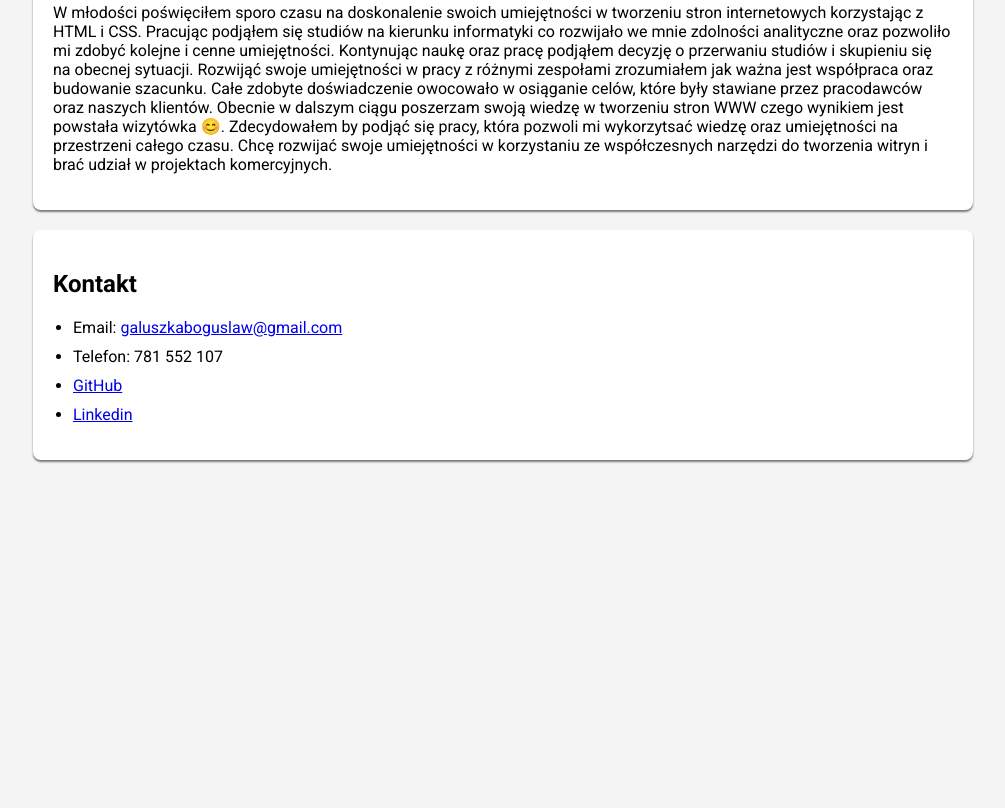
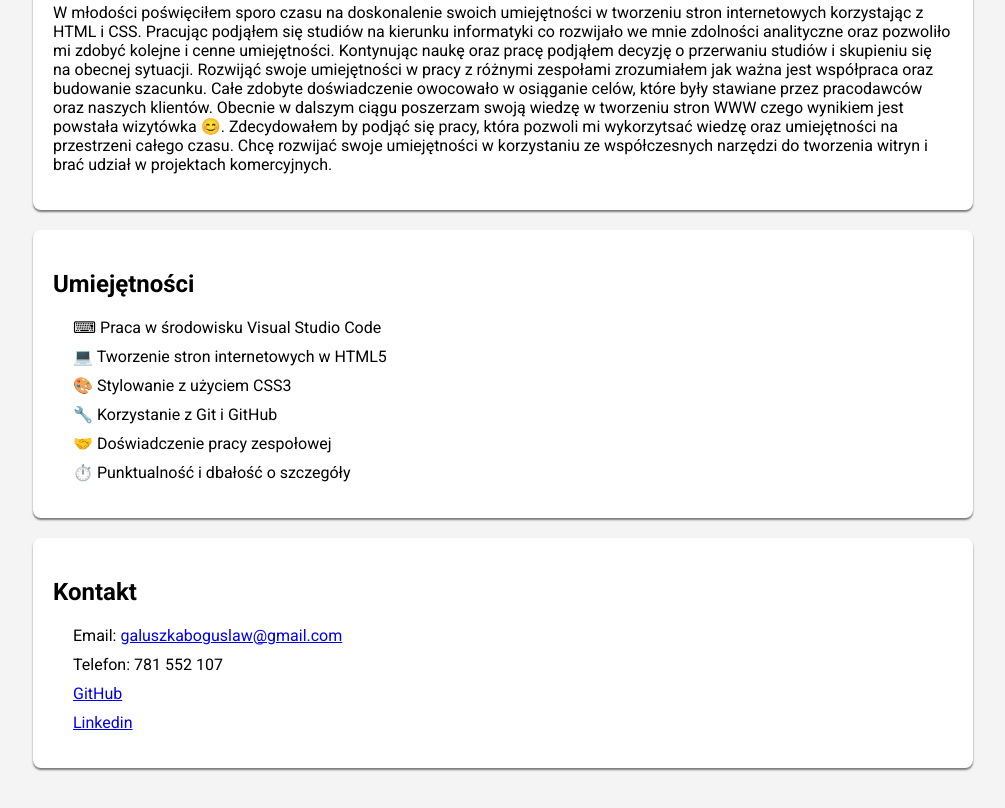
Before and after one commit to galusznikov/boguslawgaluszka, a plain HTML site: page index.html in a window 1280 px wide. Shown: the part 529-1337 px from the top of the page, without its empty margins (137-1142 px from the left). Before the commit the page ends 1029 px from the top, so only its background shows below. Drawn offline with Linux system fonts and the light colour scheme.

Commit message:
Kilka zmian w tym dodanie sekcji Umiejętności

```diff
--- a/index.html
+++ b/index.html
@@ -43,6 +43,18 @@
   </section>
 
   <section>
+    <h2>Umiejętności</h2>
+    <ul>
+      <li>⌨ Praca w środowisku Visual Studio Code</li>
+      <li>💻 Tworzenie stron internetowych w HTML5</li>
+      <li>🎨 Stylowanie z użyciem CSS3</li>
+      <li>🔧 Korzystanie z Git i GitHub</li>
+      <li>🤝 Doświadczenie pracy zespołowej</li>
+      <li>⏱️ Punktualność i dbałość o szczegóły</li>
+    </ul>
+  </section>
+
+  <section>
     <h2>Kontakt</h2>
     <ul>
       <li>Email: <a href="mailto:galuszkaboguslaw@gmail.com" target="_blank">galuszkaboguslaw@gmail.com</a></li>
--- a/style.css
+++ b/style.css
@@ -25,7 +25,7 @@ body {
   }
 
   ul {
-    list-style-type: disc; /* Użyj kropek */
+    list-style-type: none; /* Użyj kropek */
     padding-left: 20px; /* Odstęp od lewej strony */
   }
 
```
